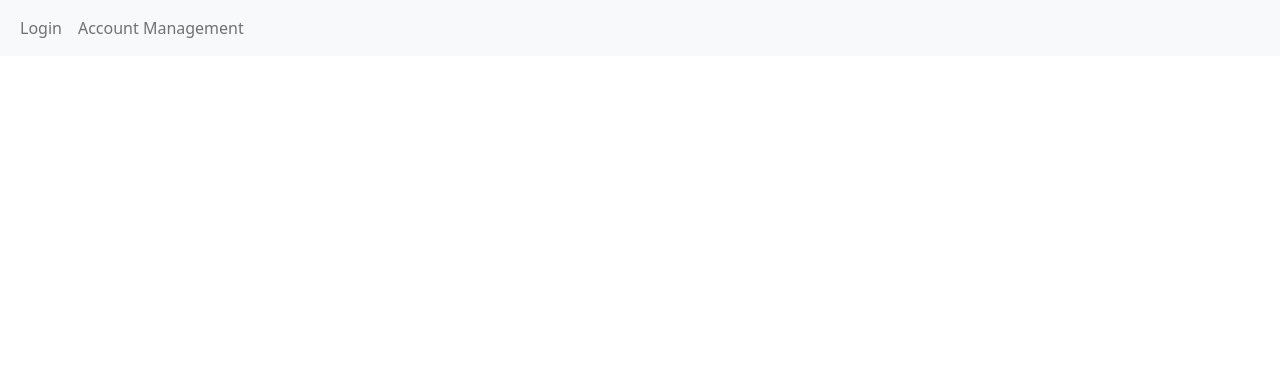
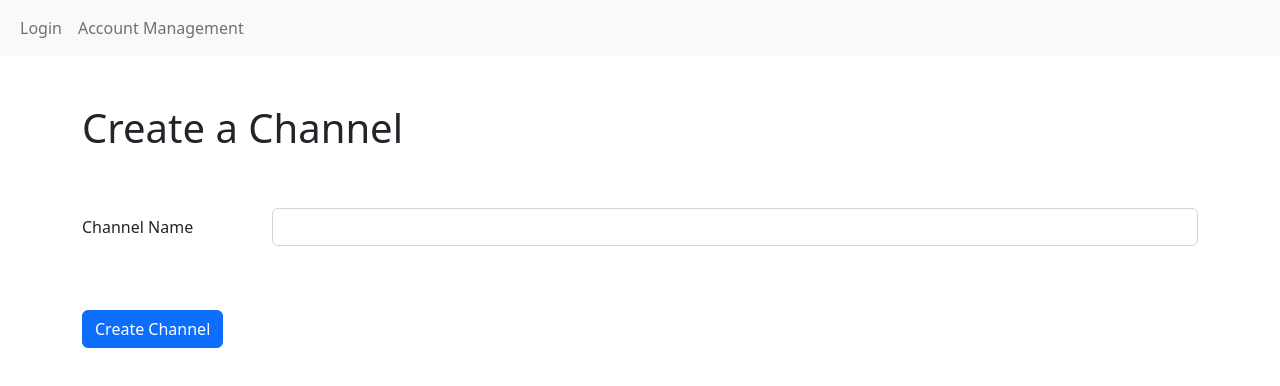
Before and after one commit to Papaw99/s5153091_3813ICT_ASSIGNMENT, an Angular app: page /create-channel/1 in a window 1280 px wide. Before the commit this address led to /. Shown: the top 386 px of the page. Built offline with nearby package versions, Linux system fonts and the light colour scheme.

Commit message:
Added create-channel component and createChannel function in angular app to add a channel. Created a server function to add channel to JSON file.

```diff
--- a/src/app/app-routing.module.ts
+++ b/src/app/app-routing.module.ts
@@ -9,6 +9,8 @@ import { EditPermsComponent } from './edit-perms/edit-perms.component';
 import { DeleteUserComponent } from './delete-user/delete-user.component';
 import { CreateGroupComponent } from './create-group/create-group.component';
 import { ChannelsComponent } from './channels/channels.component';
+import { CreateChannelComponent } from './create-channel/create-channel.component';
+
 
 const routes: Routes = [
   {path: 'login', component: LoginComponent},
@@ -18,7 +20,8 @@ const routes: Routes = [
   {path: 'edit-perms', component: EditPermsComponent},
   {path: 'delete-user', component: DeleteUserComponent},
   {path: 'create-group', component: CreateGroupComponent},
-  {path: 'channels/:groupID', component: ChannelsComponent}
+  {path: 'channels/:groupID', component: ChannelsComponent},
+  {path: 'create-channel/:groupID', component: CreateChannelComponent}
 ]
 
 
--- a/src/app/app.module.ts
+++ b/src/app/app.module.ts
@@ -15,6 +15,7 @@ import { EditPermsComponent } from './edit-perms/edit-perms.component';
 import { DeleteUserComponent } from './delete-user/delete-user.component';
 import { CreateGroupComponent } from './create-group/create-group.component';
 import { ChannelsComponent } from './channels/channels.component';
+import { CreateChannelComponent } from './create-channel/create-channel.component';
 
 
 @NgModule({
@@ -27,7 +28,8 @@ import { ChannelsComponent } from './channels/channels.component';
     EditPermsComponent,
     DeleteUserComponent,
     CreateGroupComponent,
-    ChannelsComponent
+    ChannelsComponent,
+    CreateChannelComponent
   ],
   imports: [
     BrowserModule,
--- /dev/null
+++ b/src/app/create-channel/create-channel.component.html
@@ -0,0 +1,12 @@
+<br>
+<br>
+<h1>Create a Channel</h1><br><br>
+<form>
+    <div class="row mb-3">
+        <label for="inputEmail3" class="col-sm-2 col-form-label">Channel Name</label>
+        <div class="col-sm-10">
+          <input [(ngModel)]="channelName" name="channelName" class="form-control">
+        </div>
+    </div><br><br>
+    <button (click)="createChannel()" type="button" class="btn btn-primary">Create Channel</button>
+  </form>
--- /dev/null
+++ b/src/app/create-channel/create-channel.component.ts
@@ -0,0 +1,35 @@
+import { Component, OnInit } from '@angular/core';
+import { HttpClient } from '@angular/common/http';
+import { ActivatedRoute } from '@angular/router';
+
+@Component({
+  selector: 'app-create-channel',
+  templateUrl: './create-channel.component.html',
+  styleUrls: ['./create-channel.component.css']
+})
+export class CreateChannelComponent implements OnInit {
+
+  constructor(private http: HttpClient, private route: ActivatedRoute) { }
+
+  groupID: any
+  channelName = ""
+
+  ngOnInit(): void {
+
+    this.route.paramMap.subscribe(params=>
+      {this.groupID = params.get('groupID')}
+    )
+    console.log(this.groupID)
+
+  }
+
+  createChannel(){
+    let bodyData = {"groupID":this.groupID, "channelName": this.channelName}
+    console.log(bodyData)
+
+    this.http.post('http://localhost:3000/api/createChannel', bodyData).subscribe(res =>{
+    })
+    alert(this.channelName+ " created")
+  }
+
+}
```
Also changed, not shown: src/app/create-channel/create-channel.component.css (added), 2 other files (tests, documents, lock files or other folders).
